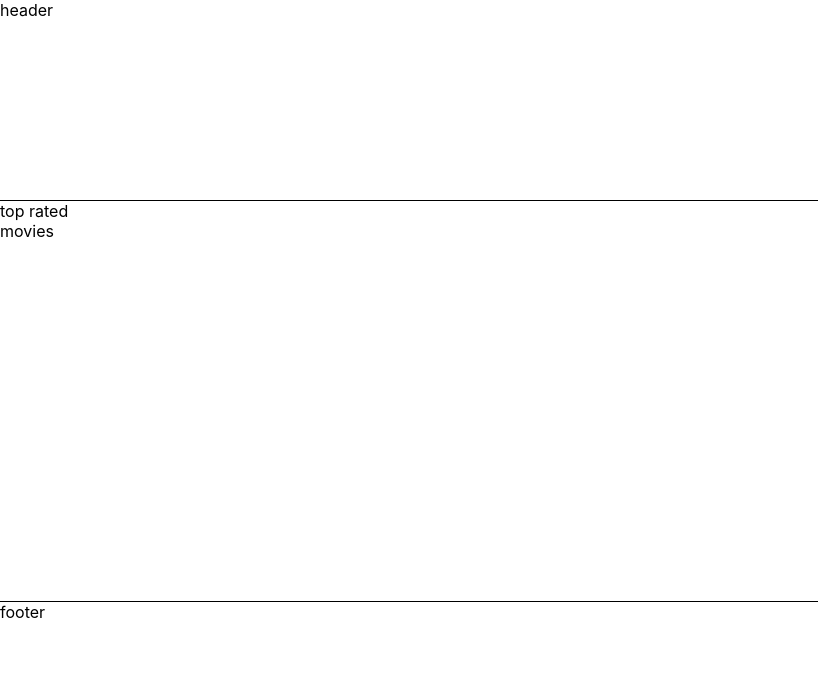
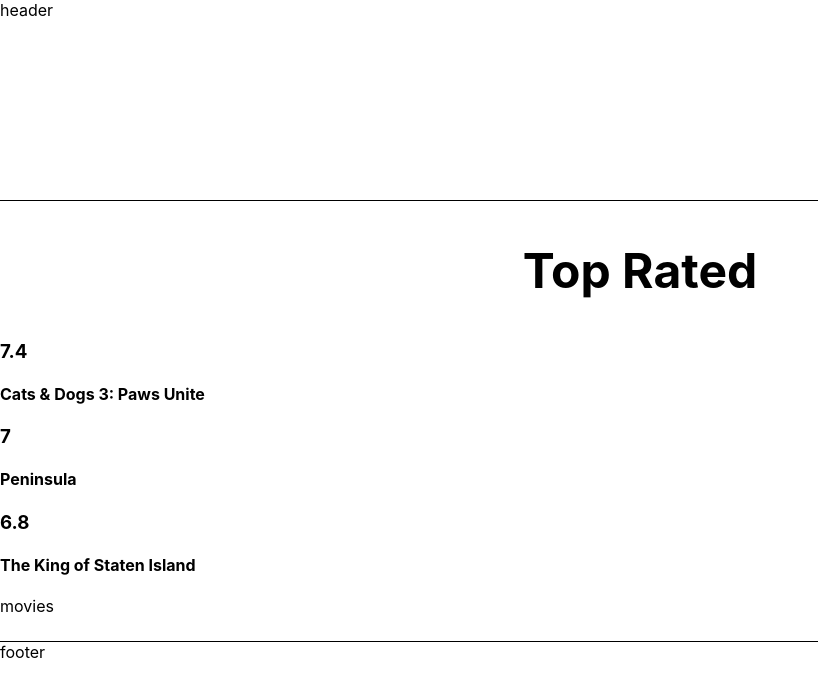
Before and after one commit to kellydinneen/rancid-tomatillos, a React (Create React App) app: page / in a window 1280 px wide. Shown: the top 696 px of the page, without its empty margins (0-818 px from the left). Built offline with nearby package versions, Linux system fonts and the light colour scheme.

Commit message:
Display top 3 movies rating and title

```diff
--- a/src/App.css
+++ b/src/App.css
@@ -1,7 +1,3 @@
-body {
-  height: 100vh;
-  width: 100vw;
-}
 header {
   border-bottom: 1px solid black;
   height: 25vh;
--- a/src/App.js
+++ b/src/App.js
@@ -1,6 +1,7 @@
 import React, { Component } from 'react';
 import './App.css';
 import movieData from './movieData';
+import TopRated from './components/TopRated';
 
 class App extends Component {
   constructor() {
@@ -13,14 +14,14 @@ class App extends Component {
   render() {
 
     return (
-      <body>
+      <>
         <header>header</header>
         <main>
-          <div>top rated</div>
+          <TopRated movies={this.state.movies}/>
           <div>movies</div>
         </main>
         <footer>footer</footer>
-      </body>
+      </>
     )
   }
 
--- a/src/components/TopRated.css
+++ b/src/components/TopRated.css
@@ -0,0 +1,4 @@
+.top-rated-title {
+  text-align: center;
+  font-size: xxx-large;
+}
--- a/src/components/TopRated.js
+++ b/src/components/TopRated.js
@@ -0,0 +1,28 @@
+import React from 'react';
+import './TopRated.css'
+
+const TopRated = ({ movies }) => {
+  let moviesToSort = movies.map(movie => movie);
+  moviesToSort.sort((a, b) => b.average_rating - a.average_rating);
+
+  return (
+      <div>
+        <h2 className="top-rated-title">Top Rated</h2>
+        <article className="top-movie">
+          <h3>{moviesToSort[0].average_rating}</h3>
+          <h4>{moviesToSort[0].title}</h4>
+        </article>
+        <article>
+          <h3>{moviesToSort[1].average_rating}</h3>
+          <h4>{moviesToSort[1].title}</h4>
+        </article>
+        <article>
+          <h3>{moviesToSort[2].average_rating}</h3>
+          <h4>{moviesToSort[2].title}</h4>
+        </article>
+      </div>
+  )
+
+}
+
+export default TopRated;
--- a/src/index.css
+++ b/src/index.css
@@ -5,6 +5,8 @@ body {
     sans-serif;
   -webkit-font-smoothing: antialiased;
   -moz-osx-font-smoothing: grayscale;
+  height: 100vh;
+  width: 100vw;
 }
 
 code {
```
Also changed, not shown: src/components/TopMovie.css (added), src/components/TopMovie.js (added), src/logo.svg (deleted), 1 other file (tests, documents, lock files or other folders).
